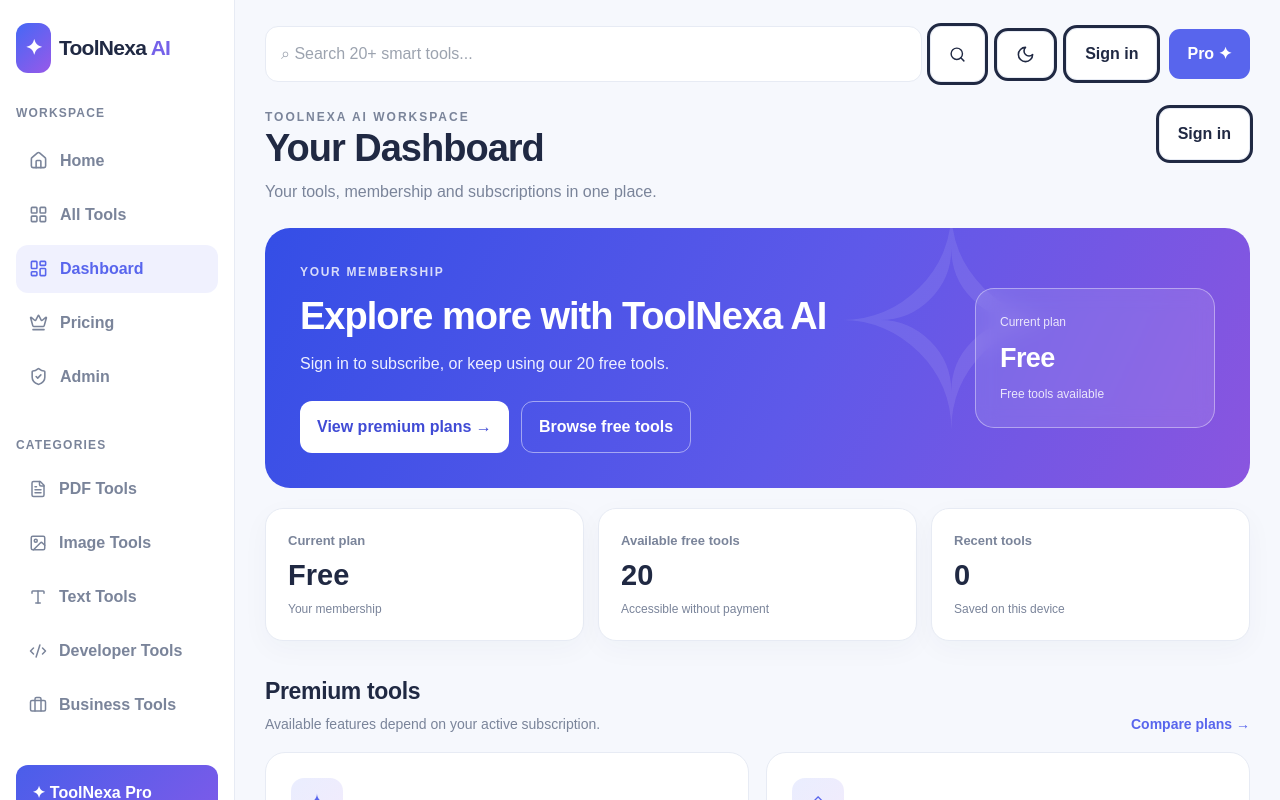
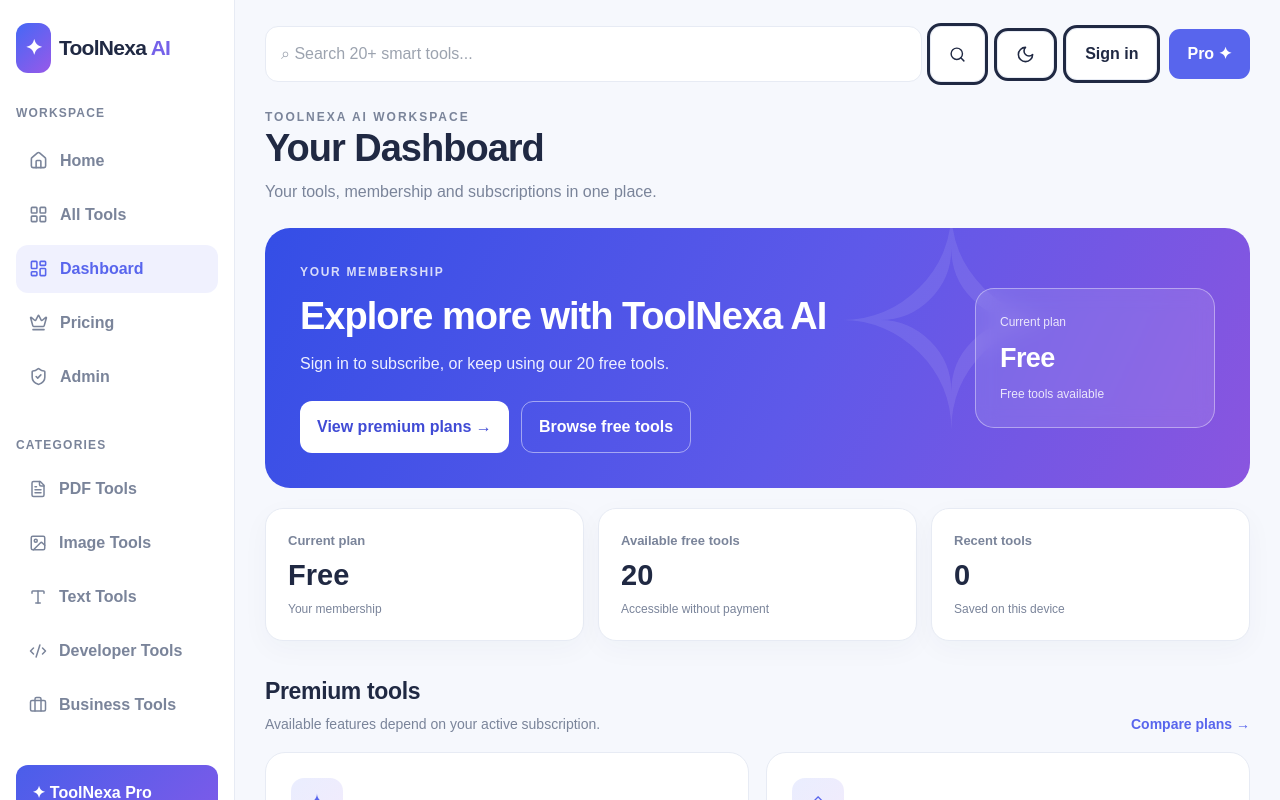
Before and after one commit to RaviVadhiya11/toolnexa-ai, a Next.js app: page /dashboard in a window 1280 px wide. Shown: the top 800 px of the page. Built offline with nearby package versions, Linux system fonts and the light colour scheme; no server answers.

Commit message:
Remove duplicate dashboard Sign Out; use shared header account control

```diff
--- a/app/dashboard/page.tsx
+++ b/app/dashboard/page.tsx
@@ -1,7 +1,6 @@
 'use client';
 import {useEffect,useState} from 'react';
 import Link from 'next/link';
-import {AccountStatus} from '@/components/account-status';
 import {ManageSubscription} from '@/components/manage-subscription';
 import {browserSupabase} from '@/lib/supabase/client';
 
@@ -59,7 +58,6 @@ export default function Dashboard(){
   <header className="member-heading">
    <div><p className="eyebrow muted">TOOLNEXA AI WORKSPACE</p><h1>Your Dashboard</h1>
     <p className="muted mt-2">Your tools, membership and subscriptions in one place.</p></div>
-   <AccountStatus/>
   </header>
   <section className="member-hero">
    <div className="member-hero-content">
```
